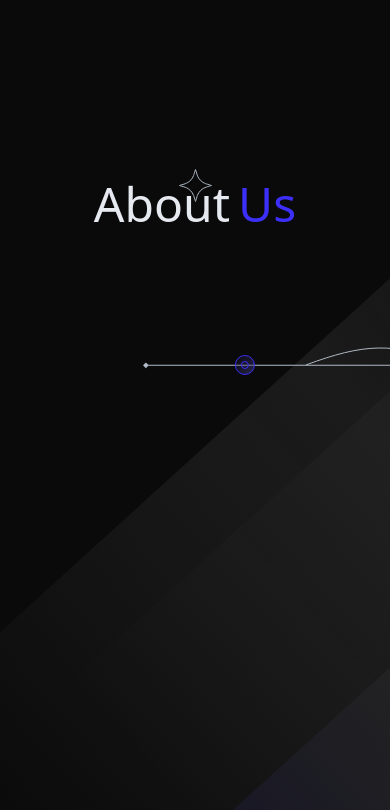
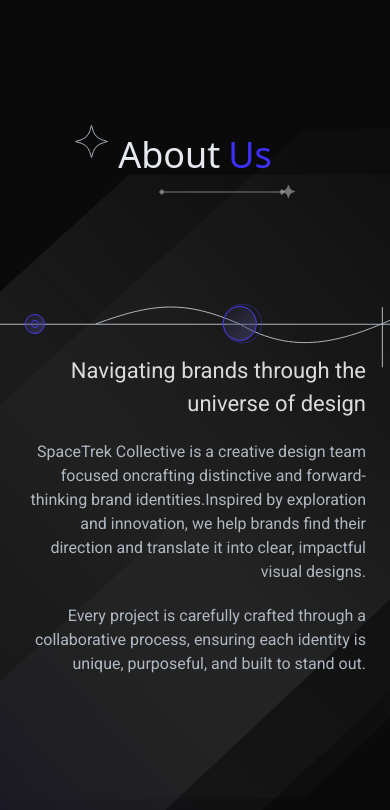
Before and after one commit to leumastrycode/Spacetrek-Collective, a Next.js app: page / in a window 390 px wide. Shown: the part 1100-1910 px from the top of the page. Built offline with nearby package versions, Linux system fonts and the light colour scheme.

Commit message:
make the about us more responsive

```diff
--- a/components/sections/About.tsx
+++ b/components/sections/About.tsx
@@ -3,51 +3,61 @@
 import PatternBlock from "@/assets-svgr/pattern-block2.svg";
 import FadeIn from "../animations/FadeIn";
 import Star from "@/assets-svgr/star 29.svg";
+import StarLine from "@/assets-svgr/star-27.svg";
 
 export default function About() {
   return (
-    <section id="about" className="w-full py-[100px]">
-      <div className="w-full flex flex-col justify-center gap-[155px]">
-        <div className="relative flex justify-center">
-          <Star className="absolute" />
-          <h1 className="text-[48px] text-[#E6EAF0]">About</h1>
-          <h1 className="text-[48px] text-[#3D2FFA] ml-2">Us</h1>
-        </div>
+    <section id="about" className="w-full py-[60px] md:py-[100px]">
+      <div className="w-full flex flex-col justify-center gap-0 lg:gap-[155px]">
 
-        <div className="flex flex-row justify-between items-center px-[80px] gap-[80px] font-roboto">
+
+        <div className="flex justify-center">
+          <div className="inline-flex flex-col">
+            <div className="relative inline-flex items-center">
+              <Star className="absolute -top-[4px] -left-[44px]" />
+              <h1 className="text-[36px] md:text-[48px] text-[#E6EAF0]">About</h1>
+              <h1 className="text-[36px] md:text-[48px] text-[#3D2FFA] ml-2">Us</h1>
+            </div>
+            <StarLine className="self-end translate-x-[30px]" />
+          </div>
+      </div>
+
+        <div className="flex flex-col lg:flex-row justify-between items-center px-6 sm:px-10 md:px-[80px] lg:gap-[80px] font-roboto">
+
+
           <FadeIn direction="right">
-            <div className="max-w-[700px] w-full flex justify-center">
-              <Company className="w-[282.51px] h-auto max-[950px]" />
+            <div className="w-full flex  lg:max-w-[700px] transition-opacity duration-300 opacity-0 min-[1025px]:opacity-100">
+              <Company className="w-[180px] sm:w-[220px] md:w-[282px] h-auto" />
             </div>
           </FadeIn>
 
+
           <FadeIn direction="left">
-            <div className="relative max-w-[800px] w-full flex flex-col justify-center items-end text-right gap-[20px]">
+              <div className="relative w-full lg:max-w-[800px] ml-auto flex flex-col items-end text-right gap-[20px]">
+
               <div className="relative w-fit flex justify-end">
-                <h2 className="text-[#E4E4E4] text-[28px] lg:text-[36px]">
-                  Navigating brands through the universe of design
+                <h2 className="text-[#E4E4E4] text-[22px] sm:text-[28px]">
+                Navigating brands through the universe of design
                 </h2>
                 <Line className="absolute -top-[50px] -right-[45px]" />
               </div>
 
-              <PatternBlock className="absolute -top-[580px] -right-[200px] min-[1000px]:-right-[150px] min-[1240px]:-right-[80px]" />
+            <PatternBlock className="absolute -top-[580px] -right-[80px]" />
 
-              <p className="text-[#B0BAC5] text-[18px] lg:text-[22px] max-w-[688px]">
-                SpaceTrek Collective is a creative design team focused on
-                crafting distinctive and forward-thinking brand identities.
-                Inspired by exploration and innovation, we help brands find
-                their direction and translate it into clear, impactful visual
-                designs.
-              </p>
+            <p className="text-[#B0BAC5] text-[16px] sm:text-[18px]">
+              SpaceTrek Collective is a creative design team focused oncrafting distinctive and forward-thinking brand identities.Inspired by exploration and innovation, we help brands find their direction and translate it into clear, impactful visual designs.
+            </p>
 
-              <p className="text-[#B0BAC5] text-[18px] lg:text-[22px] max-w-[733px]">
-                Every project is carefully crafted through a collaborative
-                process, ensuring each identity is unique, purposeful, and built
-                to stand out.
-              </p>
+            <p className="text-[#B0BAC5] text-[16px] sm:text-[18px]">
+              Every project is carefully crafted through a collaborative  process, ensuring each identity is unique, purposeful, and built    to stand out.
+            </p>
+
+
+
             </div>
           </FadeIn>
         </div>
+
       </div>
     </section>
   );
```
Also changed, not shown: assets-svgr/orbit.svg (added), assets-svgr/star-27.svg (added).
